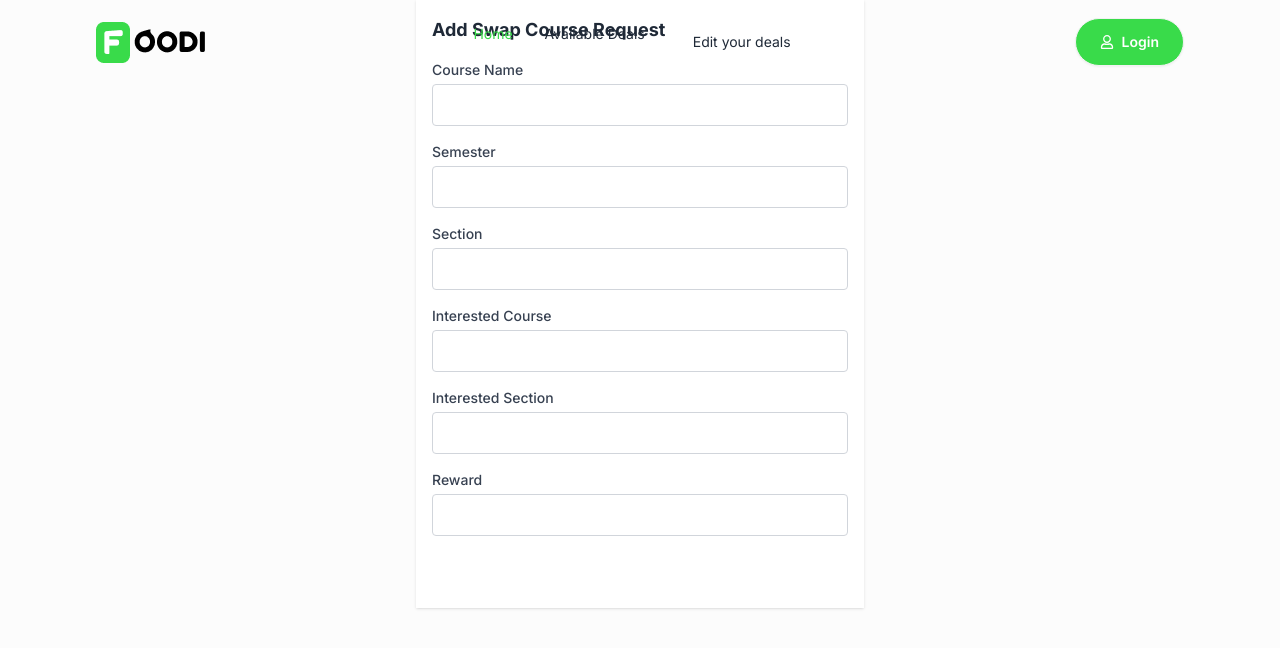
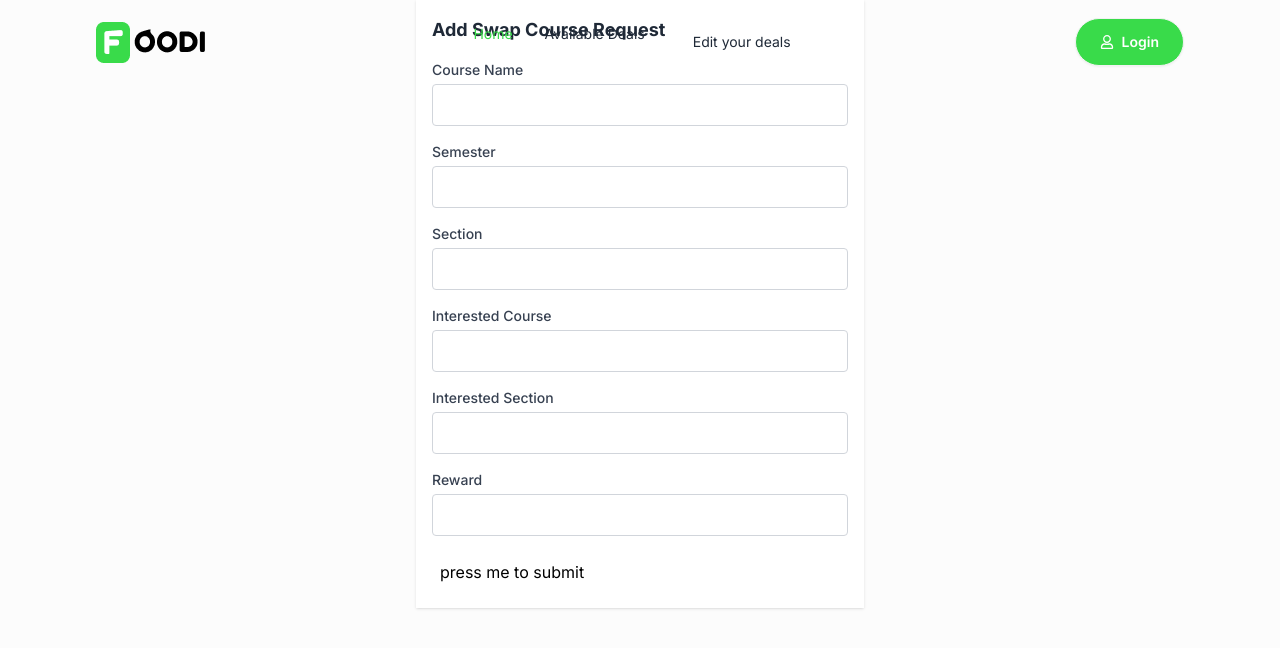
Before and after one commit to axif0/swappr, a React (Vite) app: page /course-swap in a window 1280 px wide. Shown: the top 648 px of the page. Built offline with nearby package versions, Linux system fonts and the light colour scheme; no server answers.

Commit message:
change submit and available deals edit

```diff
--- a/src/pages/home/CourseSwap.jsx
+++ b/src/pages/home/CourseSwap.jsx
@@ -134,9 +134,9 @@ const CourseSwap = () => {
 
         <button
           type="submit"
-          className="bg-green-500 text-white p-2 rounded hover:bg-green-600"
+          className="bg-green-500 text-black p-2 rounded hover:bg-green-600"
         >
-          Submit
+          press me to submit
         </button>
       </form>
     </div>
--- a/src/pages/home/Swaptable.jsx
+++ b/src/pages/home/Swaptable.jsx
@@ -14,24 +14,24 @@ const SwapCourses = () => {
     },
   });
 
-  const handleDeleteSwapCourse = async (swapCourse) => {
-    try {
-      // Optimistically update the UI
-      const newSwapCourses = swapCourses.filter(sc => sc._id !== swapCourse._id);
-      // Update state or context with newSwapCourses here
+  // const handleDeleteSwapCourse = async (swapCourse) => {
+  //   try {
+  //     // Optimistically update the UI
+  //     const newSwapCourses = swapCourses.filter(sc => sc._id !== swapCourse._id);
+  //     // Update state or context with newSwapCourses here
 
-      const res = await axiosSecure.delete(`/swap/delete/${swapCourse._id}`);
-      alert(`Swap course for user ${swapCourse.user} is removed from database`);
+  //     const res = await axiosSecure.delete(`/swap/delete/${swapCourse._id}`);
+  //     alert(`Swap course for user ${swapCourse.user} is removed from database`);
 
 
-      // Optionally refetch if you want to confirm the server state
-      refetch();
-    } catch (error) {
-      console.log(swapCourse._id)
-      alert('Failed to delete swap course. Please try again.');
-      // Revert optimistic update if necessary
-    }
-  }
+  //     // Optionally refetch if you want to confirm the server state
+  //     refetch();
+  //   } catch (error) {
+  //     console.log(swapCourse._id)
+  //     alert('Failed to delete swap course. Please try again.');
+  //     // Revert optimistic update if necessary
+  //   }
+  // }
 
 
   return (
@@ -54,7 +54,7 @@ const SwapCourses = () => {
               <th>Interested Sections</th>
               <th>Is Available</th>
               <th>Reward</th>
-              <th>Action</th>
+              {/* <th>Action</th> */}
             </tr>
           </thead>
           <tbody>
@@ -69,11 +69,11 @@ const SwapCourses = () => {
                 <td>{swapCourse.interestedSections.join(", ")}</td>
                 <td>{swapCourse.isAvailable ? "Yes" : "No"}</td>
                 <td>{swapCourse.reward}</td>
-                <td>
+                {/* <td>
                   <button onClick={() => handleDeleteSwapCourse(swapCourse)} className="btn btn-xs bg-orange-500 text-white">
                     <FaTrashAlt />
                   </button>
-                </td>
+                </td> */}
               </tr>
             ))}
           </tbody>
```
